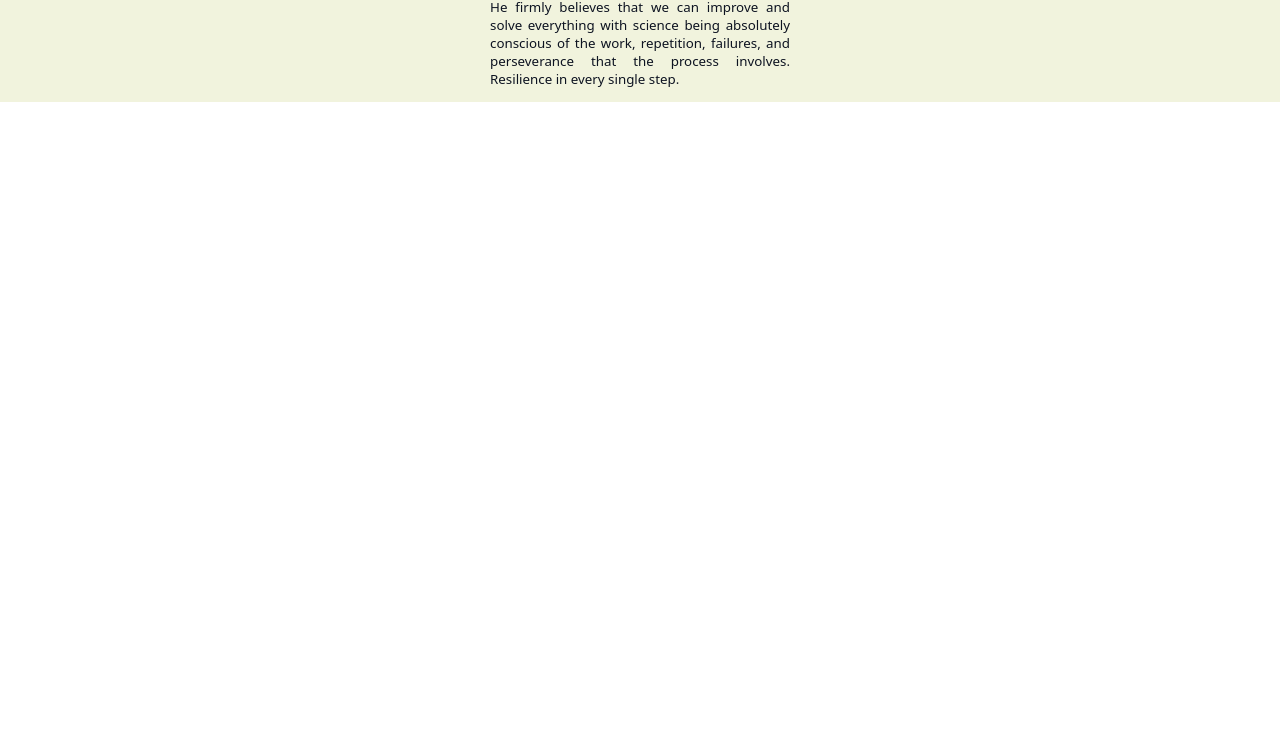
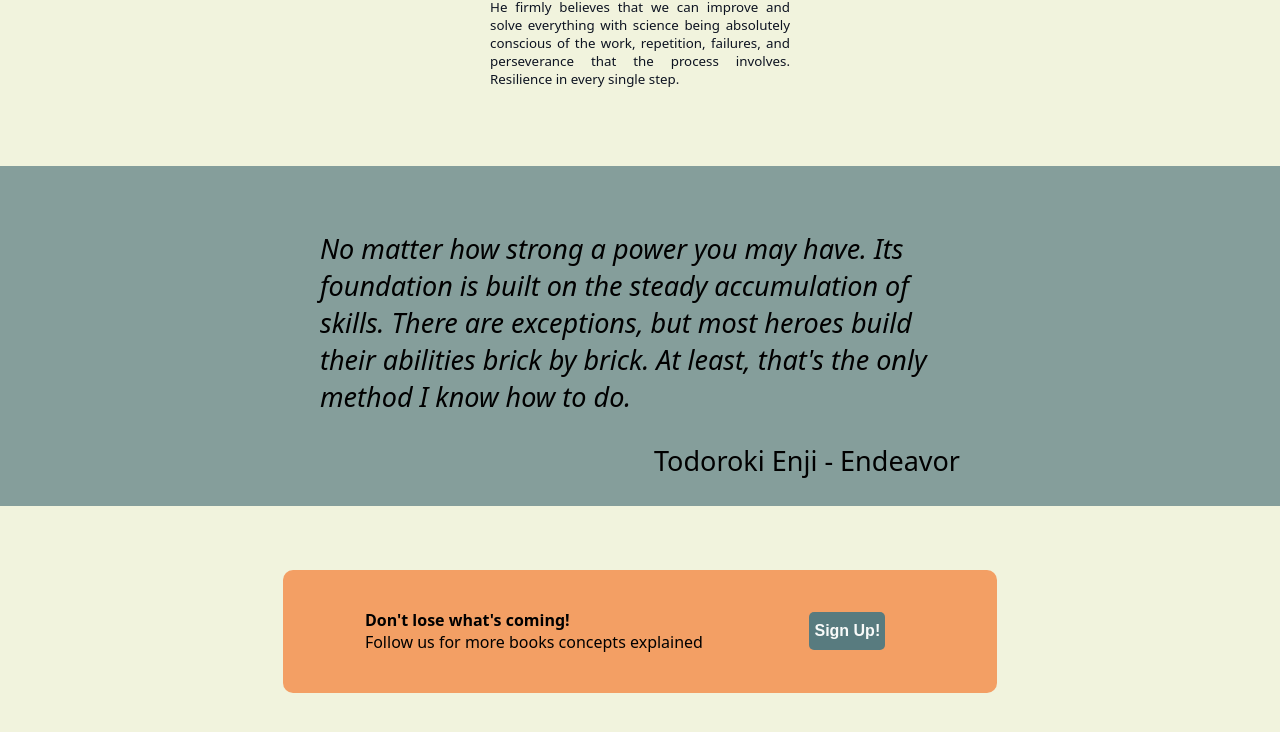
Before and after one commit to ARecabarren/landing-page, a plain HTML site: page index.html in a window 1280 px wide. Shown: the part 1410-2142 px from the top of the page. Before the commit the page ends 1512 px from the top, so only its background shows below. Drawn offline with Linux system fonts and the light colour scheme.

Commit message:
Add subscription section

```diff
--- a/index.html
+++ b/index.html
@@ -55,7 +55,24 @@
             </div>
 
         </div>
-        <div></div>
+        <div class="quote-section" >
+            <div class="quote-block">
+                No matter how strong a power you may have. Its foundation is built on the steady accumulation of skills. There are exceptions, but most heroes build their abilities brick by brick. At least, that's the only method I know how to do.
+                <p style="text-align: right; font-style: normal;">Todoroki Enji - Endeavor</p>
+            </div>
+        </div>
+        <div class="sign-up">
+            <div class="follow-us">
+                <div class="text-section">
+                    <div style="font-weight:bold ;">Don't lose what's coming!</div>
+                    <div>Follow us for more books concepts explained</div>
+                </div>
+                <div class="button-section">
+                    <button>Sign Up!</button>
+                </div>
+            </div>
+
+        </div>
     </div>
 </body>
 </html>
--- a/style.css
+++ b/style.css
@@ -7,7 +7,7 @@ body{
 header{
     display: flex;
     background-color: #F5853F;
-    color: #f9faf8;
+    color:#0D1321;
     justify-content: space-between;
     align-items: center;
     font-size: 24px;
@@ -124,6 +124,53 @@ figcaption{
     align-items: center;
     /* border: 2px solid red; */
 }
-p{
+.block{
     text-align: justify;
+    font-weight: 500;
 }
+.quote-section{
+    display: flex;
+    justify-content: center;
+    margin-top: 5%;
+    padding-top: 5%;
+    font-size: 3vh;
+    background-color:rgba(88, 123, 127,0.7);
+}
+.quote-block{
+    width: 50%;
+    font-size: 27px;
+    font-style: italic;
+}
+.sign-up{
+    display: flex;
+    justify-content: center;
+    margin: 5%;
+}
+.follow-us{
+    display: flex;
+    width: 60%;
+    height: 100px;
+    border-radius: 10px;
+    background-color: #f5853fc2;
+    padding: 1%;
+}
+.text-section{
+    display: flex;
+    flex-direction: column;
+    /* flex-wrap: wrap; */
+    width: 60%;
+    /* border: 2px solid red; */
+    /* padding-top: 2%; */
+    justify-content:center;
+    align-items: left;
+}
+.text-section div{
+    margin-left: 17%;
+}
+
+.button-section{
+    display: flex;
+    width: 40%;
+    justify-content: center;
+    align-items: center;
+}
```
